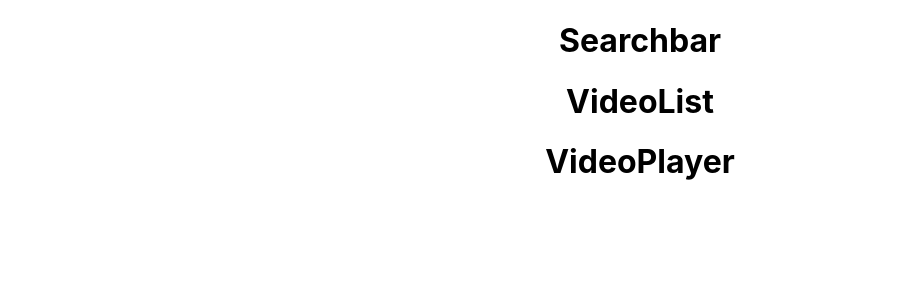
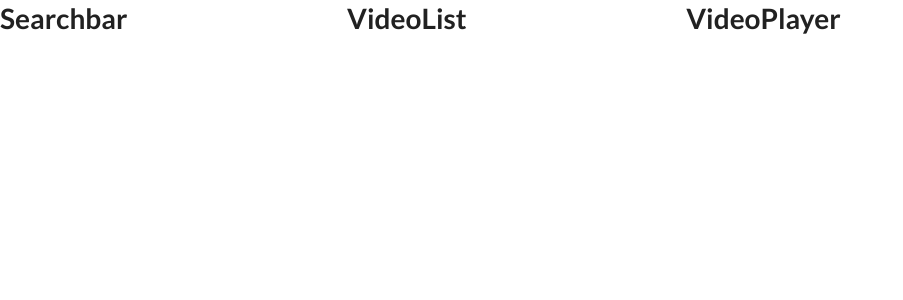
Before and after one commit to glauberbrack/owntube-web, a React (Create React App) app: page / in a window 1280 px wide. Shown: the top 300 px of the page, without its empty margins (0-903 px from the left). Built offline with nearby package versions, Linux system fonts and the light colour scheme.

Commit message:
chore: react-semantic-ui

```diff
--- a/package.json
+++ b/package.json
@@ -1,6 +1,7 @@
 {
   "name": "owntube",
-  "version": "0.1.0",
+  "version": "1.0.0",
+  "author": "Glauber Brack | glauber@brack.com.br",
   "private": true,
   "dependencies": {
     "@testing-library/jest-dom": "^5.11.4",
@@ -9,6 +10,8 @@
     "react": "^17.0.1",
     "react-dom": "^17.0.1",
     "react-scripts": "4.0.1",
+    "semantic-ui-css": "^2.4.1",
+    "semantic-ui-react": "^2.0.1",
     "web-vitals": "^0.2.4"
   },
   "scripts": {
--- a/src/App.css
+++ b/src/App.css
@@ -1,38 +1,22 @@
-.App {
-  text-align: center;
+.container {
+  display: grid;
+  grid-template-areas:
+  'search-bar search-bar search-bar search-bar'
+  'video-player video-player video-player video-list'
+  'video-player video-player video-player video-list';
 }
 
-.App-logo {
-  height: 40vmin;
-  pointer-events: none;
+.search-bar {
+  grid-area: search-bar;
+  background: red;
 }
 
-@media (prefers-reduced-motion: no-preference) {
-  .App-logo {
-    animation: App-logo-spin infinite 20s linear;
-  }
+.video-player {
+  grid-area: video-player;
+  background: blue;
 }
 
-.App-header {
-  background-color: #282c34;
-  min-height: 100vh;
-  display: flex;
-  flex-direction: column;
-  align-items: center;
-  justify-content: center;
-  font-size: calc(10px + 2vmin);
-  color: white;
+.video-list {
+  grid-area: video-list;
+  background: purple;
 }
-
-.App-link {
-  color: #61dafb;
-}
-
-@keyframes App-logo-spin {
-  from {
-    transform: rotate(0deg);
-  }
-  to {
-    transform: rotate(360deg);
-  }
-}
--- a/src/App.js
+++ b/src/App.js
@@ -7,7 +7,7 @@ import VideoPlayer from './components/VideoPlayer'
 
 function App() {
   return (
-    <div className="App">
+    <div className="container">
       <SearchBar/>
       <VideoList/>
       <VideoPlayer/>
--- a/src/index.js
+++ b/src/index.js
@@ -1,5 +1,6 @@
 import React from 'react';
 import ReactDOM from 'react-dom';
+import 'semantic-ui-css/semantic.min.css';
 import './index.css';
 import App from './App';
 import reportWebVitals from './reportWebVitals';
@@ -10,8 +11,4 @@ ReactDOM.render(
   </React.StrictMode>,
   document.getElementById('root')
 );
-
-// If you want to start measuring performance in your app, pass a function
-// to log results (for example: reportWebVitals(console.log))
-// or send to an analytics endpoint. Learn more: https://bit.ly/CRA-vitals
 reportWebVitals();
```
Also changed, not shown: 1 other file (tests, documents, lock files or other folders).
